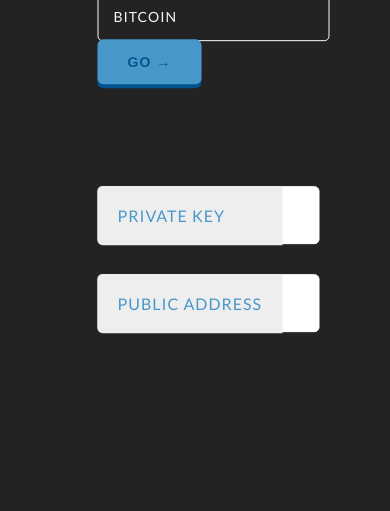
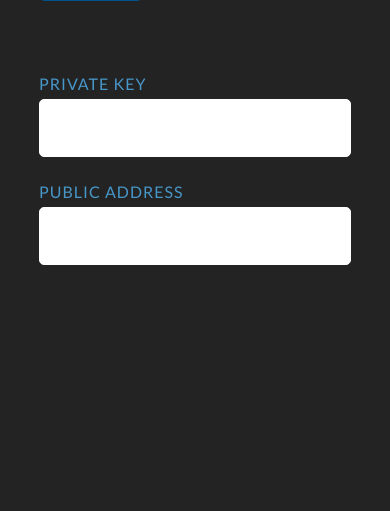
Before and after one commit to arasmussen/sixty-large, a website: page root/index.html in a window 390 px wide. Shown: the part 333-844 px from the top of the page. Drawn offline with Linux system fonts and the light colour scheme; a web font is replaced by a local one.

Commit message:
Some responsive goodness

```diff
--- a/root/css/styles.css
+++ b/root/css/styles.css
@@ -101,6 +101,7 @@
     }
 
     .field {
+        position: relative;
         margin: 0 0 30px 0;
     }
 
@@ -115,14 +116,20 @@
         font-size: 14px;
         letter-spacing: 1px;
         display: inline-block;
-        margin: 0 20px 0 0;
+        margin: 0 20px 20px 0;
 
     }
 
-    .show-selected:after {
-        content: '❯'
-        font-size: 400px;
-        color: green;
+    .show-selected h2 {
+        position: relative;
+    }
+
+    .show-selected h2:after {
+        position: absolute;
+        top: -3px;
+        right: 0px;
+        content: '▾';
+        font-size: 15px;
     }
 
     .show-selected:hover {
@@ -192,7 +199,6 @@
         border: 1px solid white;
         border-radius: 5px;
         font-size: 14px;
-        letter-spacing: 1px;
         color: #999;
         box-sizing:border-box;
         -moz-box-sizing:border-box;
@@ -231,15 +237,39 @@
 }
 
 /* Tablet Portrait size to standard 960 (devices and browsers) */
-@media only screen and (min-width: 768px) and (max-width: 959px) {
+@media only screen and (max-width: 959px) {
     section { width: 768px; }
+    #form {
+        width: 80%;
+        top: 50px;
+        -webkit-transform: translate(-50%, 0);
+        -ms-transform: translate(-50%, 0);
+        transform: translate(-50%, 0);
+    }
+
+    .field { margin: 0 0 50px 0; }
+
+    label {
+        position: absolute;
+        top: -45px;
+        display: inline-block;
+        margin: 0 0 10px 0;
+        background: none;
+        z-index: 1;
+        padding: 0;
+        color: #4797c9;
+    }
+
+    input[type=text] {
+        padding: 20px;
+    }
 }
 
 /* All Mobile Sizes (devices and browser)
 @media only screen and (max-width: 767px) { }*/
 
 /* Mobile Landscape Size to Tablet Portrait (devices and browsers) */
-@media only screen and (min-width: 480px) and (max-width: 767px) {
+@media only screen and (max-width: 767px) {
     section { width: 480px; }
 
 }
@@ -248,4 +278,6 @@
 @media only screen and (max-width: 479px) {
     section { width: 300px; }
 
+
+
 }
--- a/root/index.html
+++ b/root/index.html
@@ -19,7 +19,7 @@
     <div id="wrapper">
 
       <section id="form">
-        <h1>Generate a wallet for:</h1>
+        <h1>Generate a wallet&nbsp;for:</h1>
 
 
         <div class="show-selected">
@@ -35,7 +35,7 @@
           </ul>
         </div>
 
-        <button id="generate-button" value="">Go &#8594;</button>
+        <button id="generate-button" value="Go">Go &#8594;</button>
 
         <div id="keys">
           <div class="field secret">
```
